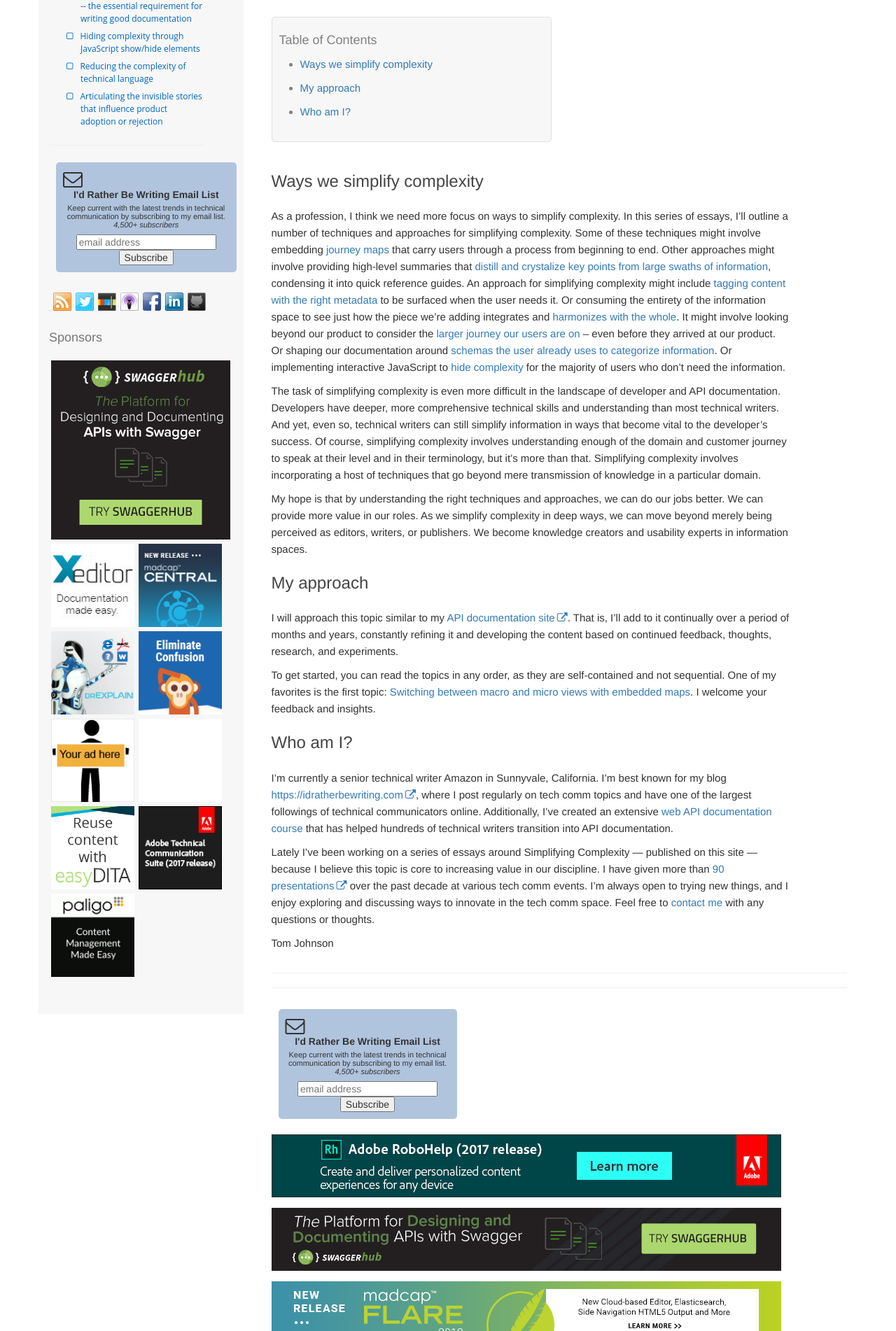
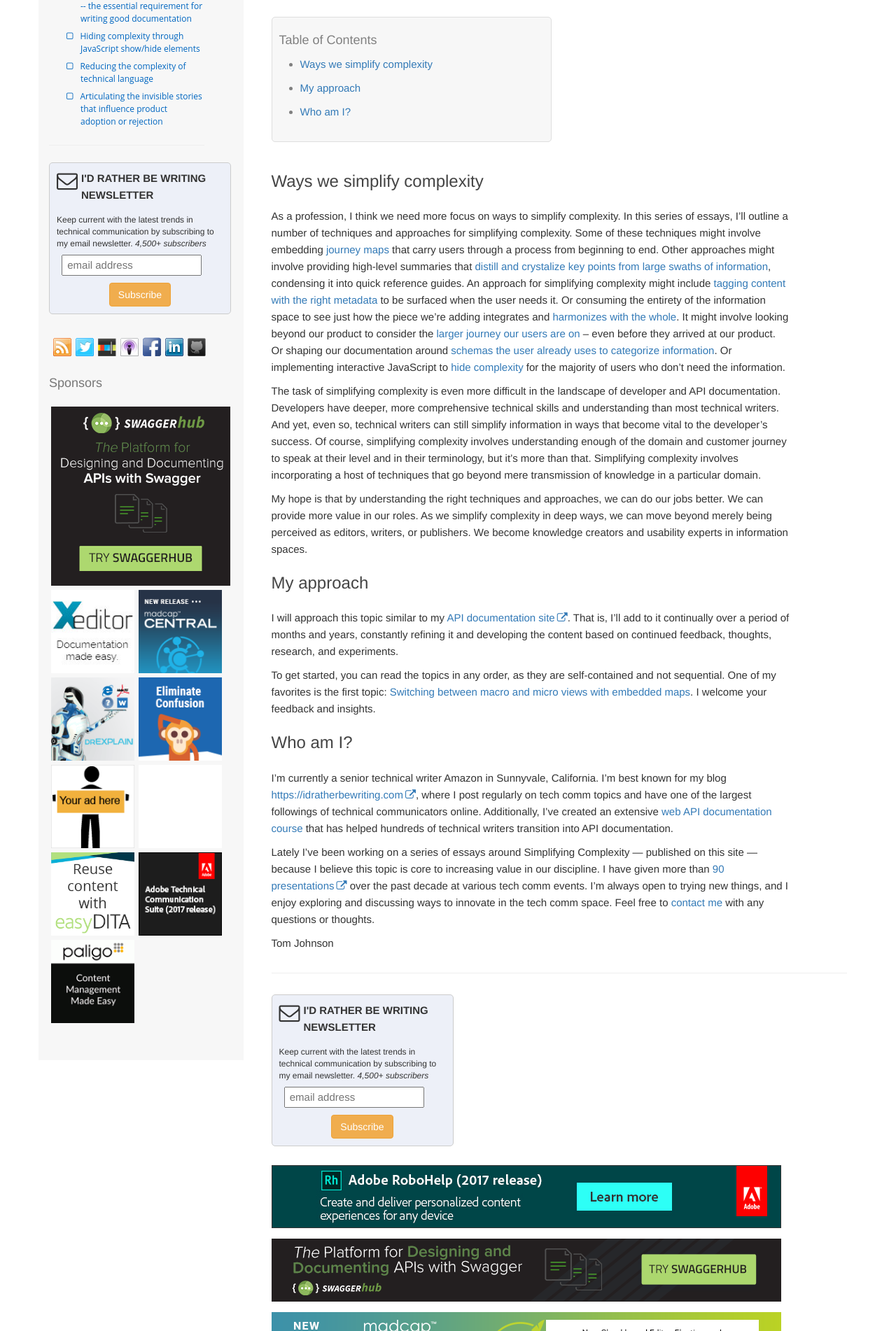
Before and after one commit to tomjoht/simplifying-complexity, a Jekyll site: the page built from _docs/index.md, in a window 1280 px wide. Shown: the part 645-2547 px from the top of the page at 70% size. Built offline with Jekyll 4.4.1, drawn with Linux system fonts in a browser that asks for light colours; nearby versions of some CDN libraries; comment, search, counter and statistics services are not loaded; a style sheet for code colours, icons or effects is not loaded.

Commit message:
revert back to tinyletter

```diff
--- a/_includes/next.html
+++ b/_includes/next.html
@@ -1,5 +1,4 @@
 {% if site.format == "web" %}<div class="seriesContext">
-  <hr/>
 
   {% assign newpages = site.docs | sort:"weight" | reverse %}
       {% for pg in newpages %}
--- a/_includes/tinyletter.html
+++ b/_includes/tinyletter.html
@@ -1,12 +1,29 @@
 {% if site.format == "web" %}<!-- tinyletter.html -->
-<h3 id="newsletter" class="sidebar">I'd Rather Be Writing Newsletter</h3>
-<p>Get new posts delivered straight to your inbox.</p>
-<div class="form-group">
-    <form style="text-align: center; background-color: whitesmoke; border:1px solid #dedede;padding:3px;text-align:center; margin-right:15px;" action="https://tinyletter.com/tomjoht" method="post" target="popupwindow" onsubmit="window.open('https://tinyletter.com/tomjoht', 'popupwindow', 'scrollbars=yes,width=800,height=600');return true">
-        <p><label for="tlemail">Enter your email address</label></p>
-        <p><input type="text" style="width:175px" name="email" id="tlemail" /></p>
+<style>
+.irbw.form-group {
+  width: 260px !important;
+}
+form.irbw {
+  padding: 10px !important;
+  border-radius: 5px;
+}
+.mailingListSubtext {
+    text-align: left;
+    margin-bottom: 7px;
+    font-size: 12px;
+}
+
+label.irbw {
+    text-transform: uppercase;
+    text-align: left;
+}
+</style>
+  <div class="irbw form-group">
+    <form class="irbw" style="padding: 10px; text-align: center; background-color: #EDF0F8; border:1px solid #ccc;padding:3px;text-align:center" action="https://tinyletter.com/tomjoht" method="post" target="popupwindow" onsubmit="window.open('https://tinyletter.com/tomjoht', 'popupwindow', 'scrollbars=yes,width=800,height=600');return true">
+        <p><label class="irbw" for="tlemail"><i class="fa fa-envelope-o fa-2x" aria-hidden="true" style="float:left; padding-right:5px;"></i>I'd Rather Be Writing Newsletter</label></p>
+        <div class="mailingListSubtext">Keep current with the latest trends in technical communication by subscribing to my email newsletter. <i>4,500+ subscribers</i></div>
+        <p><input type="text" style="width:200px;" placeholder=" email address" name="email" id="tlemail" /></p>
         <input type="hidden" value="1" name="embed"/><input type="submit" value="Subscribe" class="btn btn-warning"></input>
-        <p><small>Subscriber count: 4,493</small></p>
     </form>
 </div> <!-- end form-group-->
 <!-- end tinyletter.html -->{% endif %}
--- a/_layouts/default.html
+++ b/_layouts/default.html
@@ -8,7 +8,7 @@
 
 
             {% include sidebar.html %}
-            {% include mailchimp.html %}
+            {% include tinyletter.html %}
             {% include social_media_icons.html %}
             {% include sidebar_ads.html %}
 
@@ -33,7 +33,7 @@
                 {% include donate_button.html %}
                 </div>
                 {% endcomment %}
-                <div style="max-width: 275px">{% include mailchimp.html %}</div>
+                <div style="max-width: 275px">{% include tinyletter.html %}</div>
 
                 {% include single_post_ads.html %}
 
```
